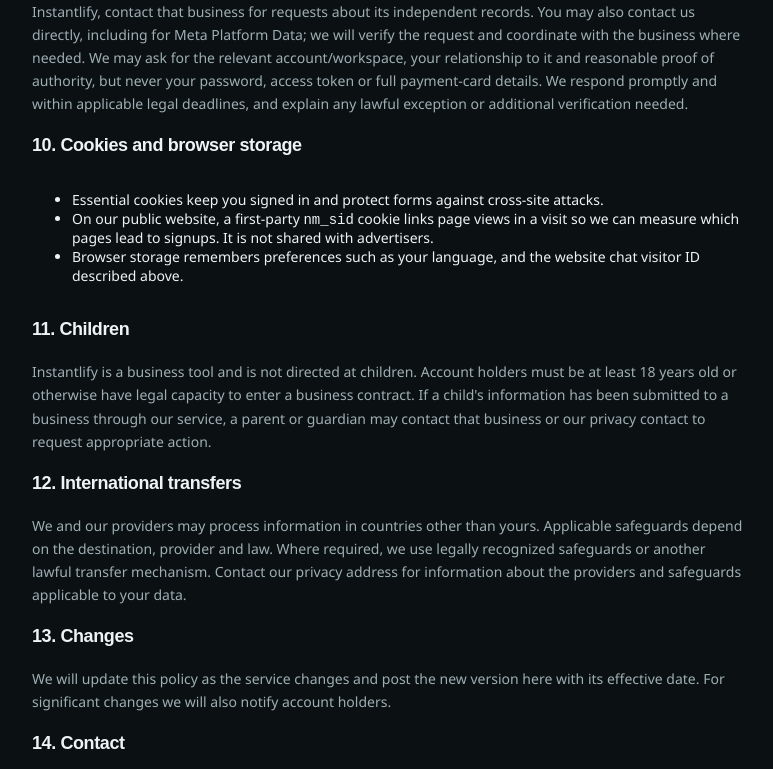
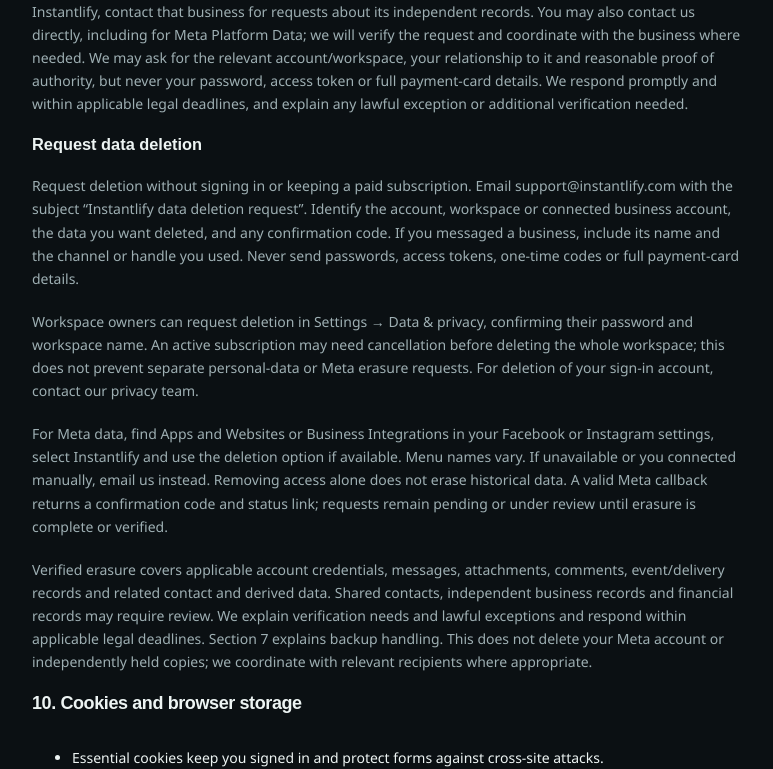
Before and after one commit to Instantlify/Instantlify-AI, a Next.js app in the folder frontend/: page /privacy in a window 1280 px wide. Shown: the part 4222-4991 px from the top of the page, without its empty margins (252-1025 px from the left). Built offline with nearby package versions, Linux system fonts and the light colour scheme; no server answers.

Commit message:
Move footer contact column and include deletion instructions in privacy

```diff
--- a/frontend/app/landing.css
+++ b/frontend/app/landing.css
@@ -1389,7 +1389,7 @@
 }
 .nm-footer {
   display: grid;
-  grid-template-columns: 1.7fr 1fr 1fr 1fr;
+  grid-template-columns: 1.2fr 1.2fr 1fr 1fr 1fr;
   gap: 30px;
   max-width: 1280px;
   margin: auto;
@@ -1650,7 +1650,7 @@
     z-index: 1;
   }
   .nm-footer {
-    grid-template-columns: repeat(3, 1fr);
+    grid-template-columns: repeat(2, minmax(0, 1fr));
     gap: 30px;
     padding: 35px 7% 25px;
   }
@@ -1820,7 +1820,6 @@
 }
 
 .nm-footer .nm-footer-contact {
-  margin-top: 20px;
-  font-size: 12px;
+  min-width: 0;
   overflow-wrap: anywhere;
 }
--- a/frontend/app/privacy/page.tsx
+++ b/frontend/app/privacy/page.tsx
@@ -248,7 +248,7 @@ export default function PrivacyPage() {
           valid revocation notification. Revoking access is different from
           requesting erasure of data already held. To request erasure, use
           Meta&apos;s deletion-request option where available, our{" "}
-          <Link href="/data-deletion/">data-deletion instructions</Link>, or
+          <a href="#data-deletion">data-deletion instructions below</a>, or
           email{" "}
           <a href={`mailto:${LEGAL.privacyEmail}`}>{LEGAL.privacyEmail}</a>. A
           Meta deletion request does not require an active subscription or
@@ -372,6 +372,55 @@ export default function PrivacyPage() {
           additional verification needed.
         </p>
 
+        <section
+          id="data-deletion"
+          className="stack"
+          style={{ scrollMarginTop: 24 }}
+        >
+          <h3>Request data deletion</h3>
+          <p>
+            Request deletion without signing in or keeping a paid subscription.
+            Email{" "}
+            <a
+              href={`mailto:${LEGAL.privacyEmail}?subject=Instantlify%20data%20deletion%20request`}
+            >
+              {LEGAL.privacyEmail}
+            </a>{" "}
+            with the subject “Instantlify data deletion request”. Identify the
+            account, workspace or connected business account, the data you want
+            deleted, and any confirmation code. If you messaged a business,
+            include its name and the channel or handle you used. Never send
+            passwords, access tokens, one-time codes or full payment-card
+            details.
+          </p>
+          <p>
+            Workspace owners can request deletion in Settings → Data &amp;
+            privacy, confirming their password and workspace name. An active
+            subscription may need cancellation before deleting the whole
+            workspace; this does not prevent separate personal-data or Meta
+            erasure requests. For deletion of your sign-in account, contact our
+            privacy team.
+          </p>
+          <p>
+            For Meta data, find Apps and Websites or Business Integrations in
+            your Facebook or Instagram settings, select Instantlify and use the
+            deletion option if available. Menu names vary. If unavailable or you
+            connected manually, email us instead. Removing access alone does not
+            erase historical data. A valid Meta callback returns a confirmation
+            code and status link; requests remain pending or under review until
+            erasure is complete or verified.
+          </p>
+          <p>
+            Verified erasure covers applicable account credentials, messages,
+            attachments, comments, event/delivery records and related contact
+            and derived data. Shared contacts, independent business records and
+            financial records may require review. We explain verification needs
+            and lawful exceptions and respond within applicable legal deadlines.
+            Section 7 explains backup handling. This does not delete your Meta
+            account or independently held copies; we coordinate with relevant
+            recipients where appropriate.
+          </p>
+        </section>
         <h2>10. Cookies and browser storage</h2>
         <ul>
           <li>
--- a/frontend/components/landing-page.tsx
+++ b/frontend/components/landing-page.tsx
@@ -1529,6 +1529,7 @@ export function LandingPage({
             <br />
             Better possibilities.
           </p>
+        </div>
         <nav
           className="nm-footer-contact"
           aria-label="Footer contact information"
@@ -1536,9 +1537,7 @@ export function LandingPage({
           <strong>Contact</strong>
           <a href={`mailto:${LEGAL.supportEmail}`}>{LEGAL.supportEmail}</a>
           <a href={`tel:${LEGAL.supportPhoneHref}`}>{LEGAL.supportPhone}</a>
-            <Link href="/data-deletion/">Data deletion</Link>
         </nav>
-        </div>
         <nav aria-label="Footer product navigation">
           <strong>Explore</strong>
           <Link href="/features">Platform</Link>
--- a/frontend/components/legal-links.tsx
+++ b/frontend/components/legal-links.tsx
@@ -15,7 +15,6 @@ export function LegalLinks() {
         <Link href="/">Instantlify home</Link>
         <Link href="/privacy/">Privacy policy</Link>
         <Link href="/terms/">Terms and conditions</Link>
-        <Link href="/data-deletion/">Data deletion</Link>
         <a href={`mailto:${LEGAL.supportEmail}`}>{LEGAL.supportEmail}</a>
         <a href={`tel:${LEGAL.supportPhoneHref}`}>{LEGAL.supportPhone}</a>
       </nav>
```
Lines whose indentation alone changed are shown as unchanged.
